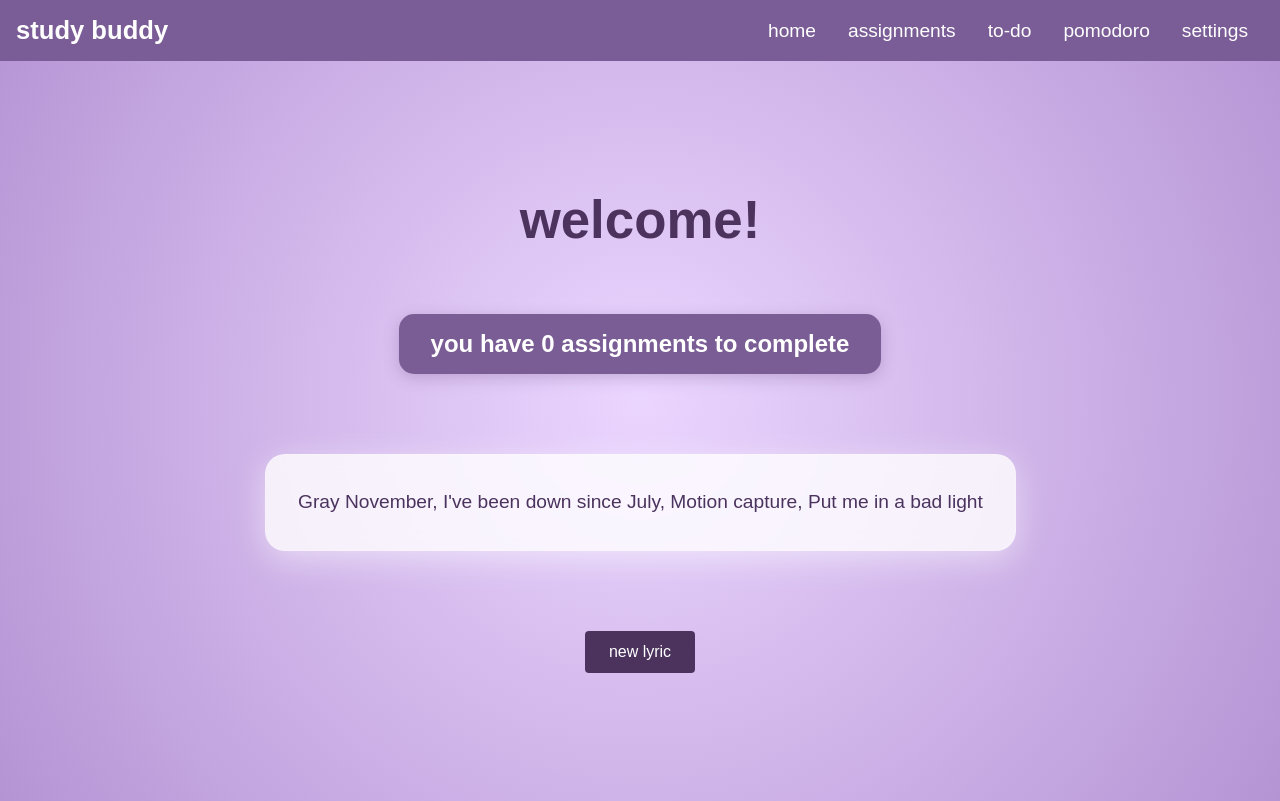
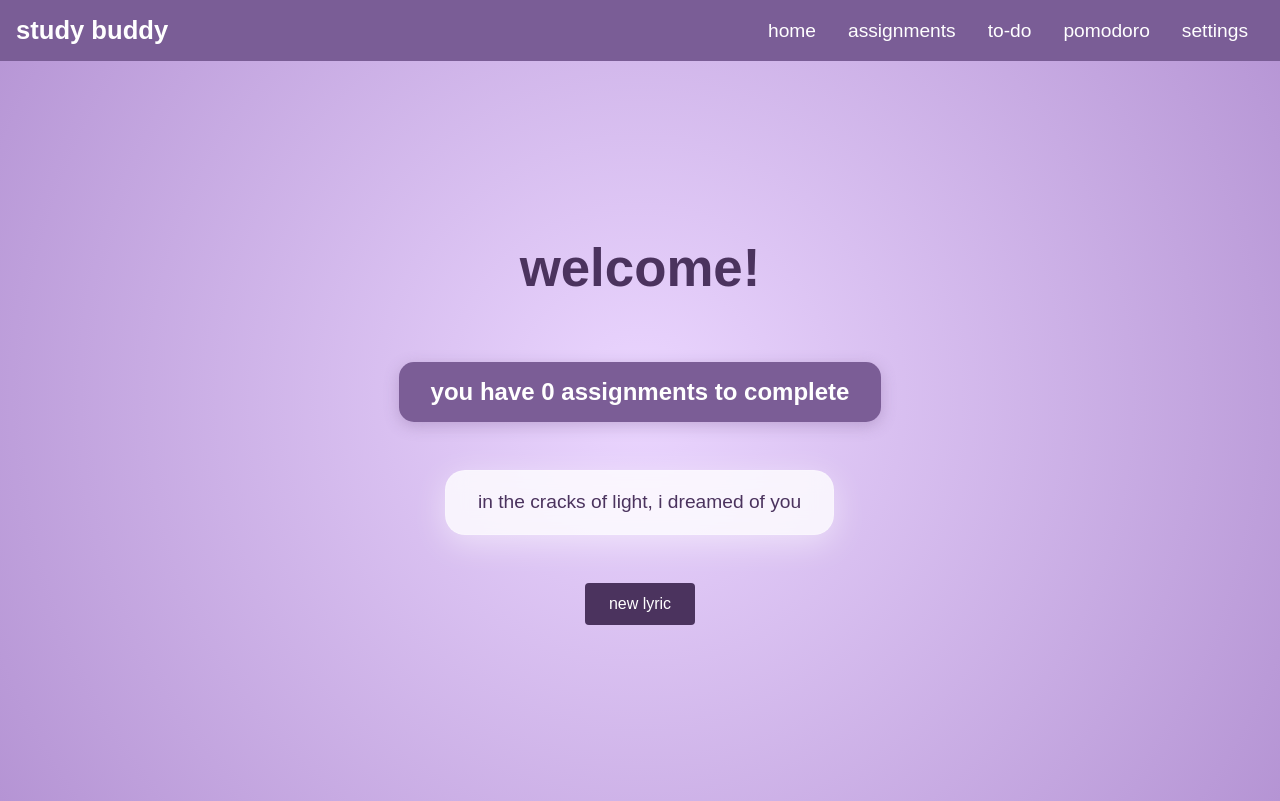
Before and after one commit to nicolajack/homeworktracker, a Next.js app: page / in a window 1280 px wide. Built offline with nearby package versions, Linux system fonts and the light colour scheme; a web font is replaced by a local one.

Commit message:
updzated lyric padding

```diff
--- a/app/globals.css
+++ b/app/globals.css
@@ -124,9 +124,8 @@ nav {
   font-weight: 500;
   font-size: 1.2rem;
   color: #4b335e;
-  margin: 2rem 6rem;
   background: rgba(255, 255, 255, 0.8);
-  padding: 2rem;
+  padding: 1rem 2rem;
   border-radius: 20px;
   box-shadow: 0 8px 32px rgba(255, 255, 255, 0.5);
   backdrop-filter: blur(10px);
--- a/app/page.js
+++ b/app/page.js
@@ -5,7 +5,7 @@ import { useEffect, useState } from "react";
 export default function Home() {
   const { assignments } = useAssignments();
   const incompleteAssignments = assignments.filter(a => a.progress < 100).length;
-  const [taylorLyric, setTaylorLyric] = useState("Gray November, I've been down since July, Motion capture, Put me in a bad light");
+  const [taylorLyric, setTaylorLyric] = useState("in the cracks of light, i dreamed of you");
 
   function fetchTaylorLyric() {
     fetch("https://taylorswiftapi.onrender.com/get")
```
